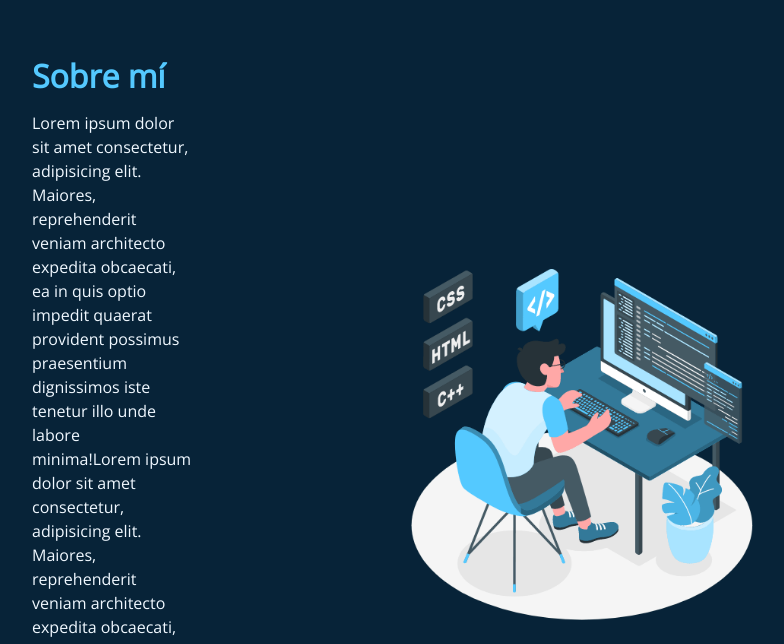
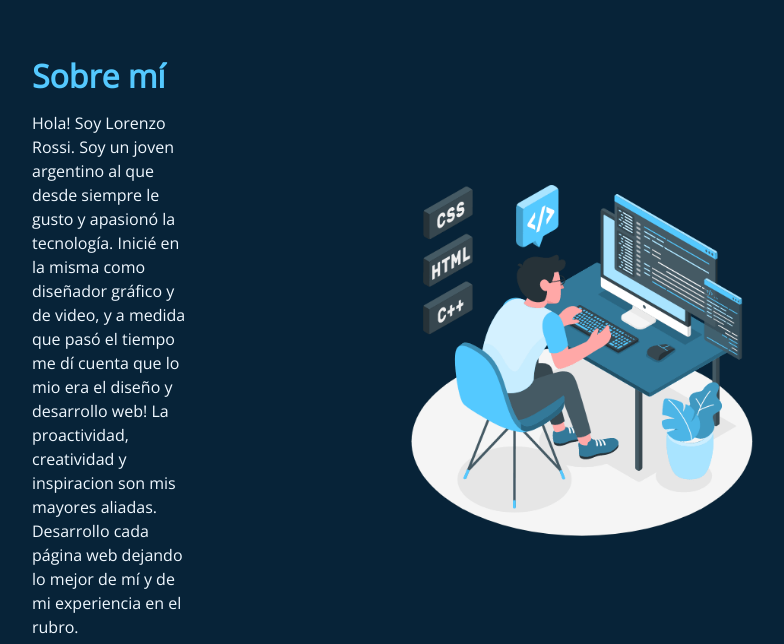
Before and after one commit to LOrenzo-R0ssi/Portfolio-Web, a plain HTML site: page index.html in a window 1280 px wide. Shown: the part 670-1314 px from the top of the page, without its empty margins (238-1022 px from the left). Drawn offline with nearby package versions, Linux system fonts and the light colour scheme.

Commit message:
Texto de Sobre mí terminado

```diff
--- a/index.html
+++ b/index.html
@@ -12,7 +12,8 @@
     <link href="https://fonts.googleapis.com/css2?family=Open+Sans&display=swap" rel="stylesheet">
 
     <!-- Booststrap -->
-    <link href="https://cdn.jsdelivr.net/npm/bootstrap@5.3.1/dist/css/bootstrap.min.css" rel="stylesheet" integrity="sha384-4bw+/aepP/YC94hEpVNVgiZdgIC5+VKNBQNGCHeKRQN+PtmoHDEXuppvnDJzQIu9" crossorigin="anonymous">
+    <link href="https://cdn.jsdelivr.net/npm/bootstrap@5.3.1/dist/css/bootstrap.min.css" rel="stylesheet"
+        integrity="sha384-4bw+/aepP/YC94hEpVNVgiZdgIC5+VKNBQNGCHeKRQN+PtmoHDEXuppvnDJzQIu9" crossorigin="anonymous">
 
     <!-- CSS -->
     <link rel="stylesheet" href="CSS/style.css">
@@ -66,11 +67,11 @@
                 <div class="sobre-mi-text">
                     <h3>Sobre mí</h3>
 
-                    <p>Lorem ipsum dolor sit amet consectetur, adipisicing elit. Maiores, reprehenderit veniam architecto
-                        expedita obcaecati, ea in quis optio impedit quaerat provident possimus praesentium dignissimos iste
-                        tenetur illo unde labore minima!Lorem ipsum dolor sit amet consectetur, adipisicing elit. Maiores, reprehenderit veniam architecto
-                        expedita obcaecati, ea in quis optio impedit quaerat provident possimus praesentium dignissimos iste
-                        tenetur illo unde labore minima!</p>
+                    <p>Hola! Soy Lorenzo Rossi. Soy un joven argentino al que desde siempre le gusto y apasionó la
+                        tecnología. Inicié en la misma como diseñador gráfico y de video, y a medida que pasó el tiempo
+                        me dí cuenta que lo mio era el diseño y desarrollo web!
+                        La proactividad, creatividad y inspiracion son mis mayores aliadas. Desarrollo cada página web
+                        dejando lo mejor de mí y de mi experiencia en el rubro.</p>
                 </div>
 
                 <div class="sobre-mi-img">
@@ -108,8 +109,8 @@
                         <h4>SASS</h4>
                     </div>
 
-                     <!-- BOOTSTRAP -->
-                     <div class="bootstrap">
+                    <!-- BOOTSTRAP -->
+                    <div class="bootstrap">
                         <img src="media/logo-bootstrap.png" alt="Logo Bootstrap">
                         <h4>Bootstrap</h4>
                     </div>
@@ -139,7 +140,7 @@
                 </div>
 
                 <!-- Proyecto 2 -->
-                <div class="proyecto-2">
+                <!-- <div class="proyecto-2">
                     <img src="media/Portada Coder.PNG" alt="" class="portada-proyecto">
                     <div class="proyecto-text">
                         <h5>Viaja Ya!</h5>
@@ -154,7 +155,7 @@
                         </div>
                     </div>
 
-                </div>
+                </div> -->
 
                 <!-- Proyecto 3 -->
                 <div class="proyecto-3">
@@ -175,17 +176,20 @@
                 <form action="">
                     <div class="nombre">
                         <label for="#name">Nombre</label>
-                        <input type="text" name="datos" id="name" placeholder="Ingresa tu nombre" autocomplete="given-name">
+                        <input type="text" name="datos" id="name" placeholder="Ingresa tu nombre"
+                            autocomplete="given-name">
                     </div>
 
                     <div class="email">
                         <label for="#email">E-mail</label>
-                        <input type="email" name="datos" id="email" placeholder="Ingresa tu e-mail" autocomplete="email">
+                        <input type="email" name="datos" id="email" placeholder="Ingresa tu e-mail"
+                            autocomplete="email">
                     </div>
 
                     <div class="mensaje">
                         <label for="#mensaje">Tu mensaje:</label>
-                        <textarea name="datos" id="mensaje" cols="30" rows="10" placeholder="Escibre tu mensaje aqui"></textarea>
+                        <textarea name="datos" id="mensaje" cols="30" rows="10"
+                            placeholder="Escibre tu mensaje aqui"></textarea>
                     </div>
                 </form>
 
@@ -212,16 +216,20 @@
         </div>
 
         <div class="redes">
-            <a href="https://www.instagram.com/loloo_rossi/" target="_blank"><img src="media/Instagram.png" alt="Logo Instagram"></a>
+            <a href="https://www.instagram.com/loloo_rossi/" target="_blank"><img src="media/Instagram.png"
+                    alt="Logo Instagram"></a>
             <a href="#"><img src="media/Linkedin.png" alt="Logo Linkedin"></a>
-            <a href="https://github.com/LOrenzo-R0ssi" target="_blank"><img src="media/Github.png" alt="Logo Github"></a>
+            <a href="https://github.com/LOrenzo-R0ssi" target="_blank"><img src="media/Github.png"
+                    alt="Logo Github"></a>
             <a href="mailto:lorentavio08@gmail.com" target="_blank"><img src="media/Mail.png" alt="Logo Correo"></a>
         </div>
 
     </footer>
 
     <!-- Bootstrap -->
-    <script src="https://cdn.jsdelivr.net/npm/bootstrap@5.3.1/dist/js/bootstrap.bundle.min.js" integrity="sha384-HwwvtgBNo3bZJJLYd8oVXjrBZt8cqVSpeBNS5n7C8IVInixGAoxmnlMuBnhbgrkm" crossorigin="anonymous"></script>
+    <script src="https://cdn.jsdelivr.net/npm/bootstrap@5.3.1/dist/js/bootstrap.bundle.min.js"
+        integrity="sha384-HwwvtgBNo3bZJJLYd8oVXjrBZt8cqVSpeBNS5n7C8IVInixGAoxmnlMuBnhbgrkm"
+        crossorigin="anonymous"></script>
 </body>
 
 </html>
```
